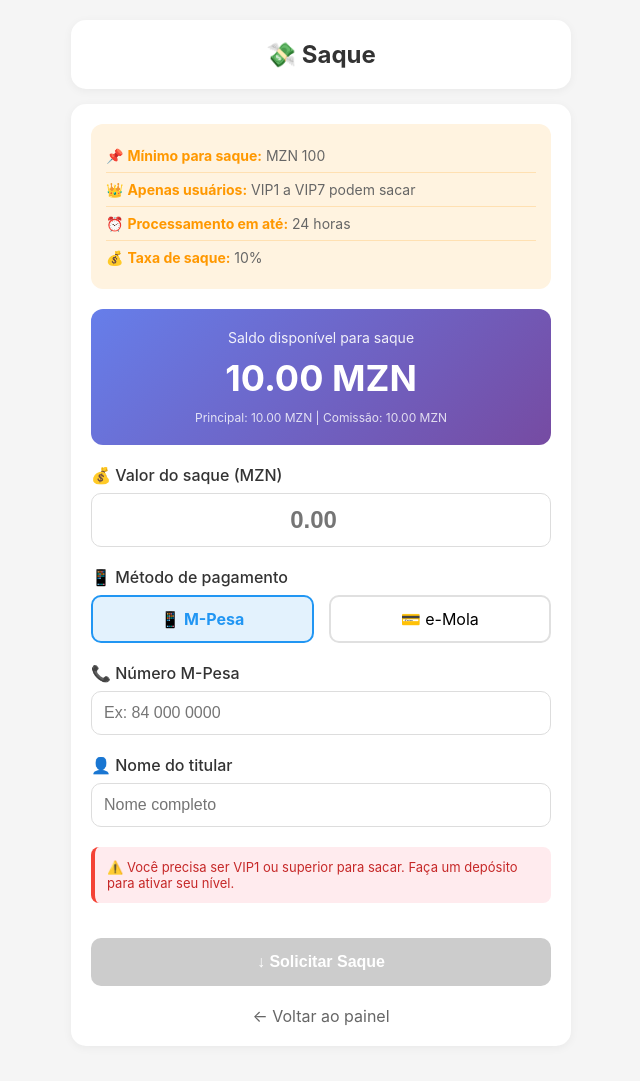
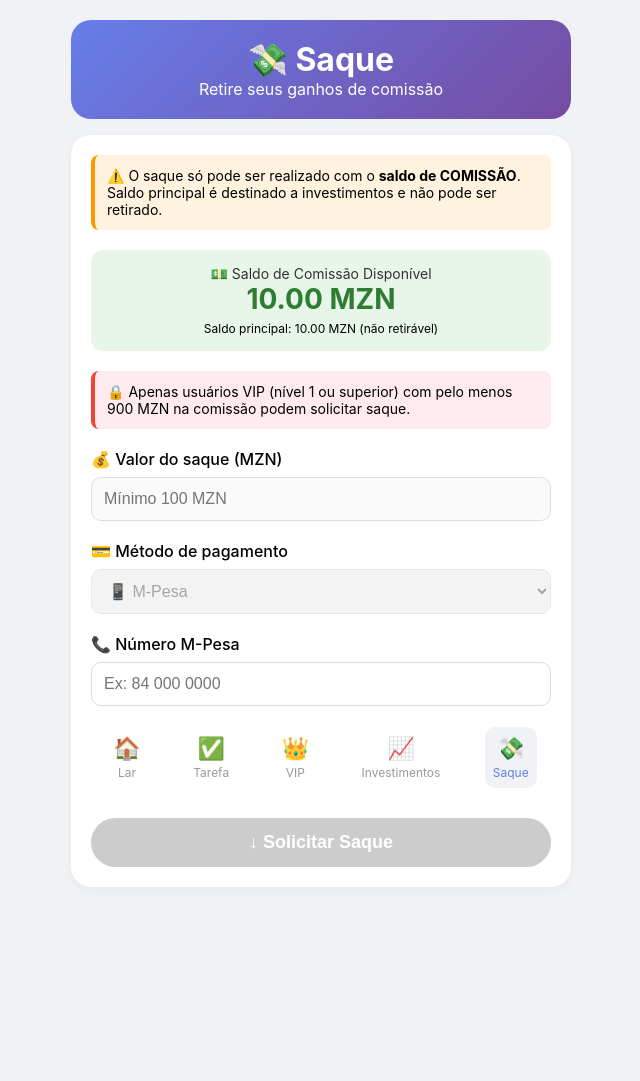
Before and after one commit to orlandobraz560-ship-it/mozads, a Flask app: template templates/saque.html in a window 1280 px wide. Shown: the whole page, without its empty margins (319-959 px from the left). After the commit the page ends 887 px from the top, so only its background shows below. Run offline with Flask 3, Linux system fonts and the light colour scheme; the template is opened without the code that fills it: most values are stand-ins (such as "Sample title", 1, 10 or a date in 2020).

Commit message:
Update saque.html

```diff
--- a/templates/saque.html
+++ b/templates/saque.html
@@ -2,170 +2,92 @@
 <html lang="pt">
 <head>
     <meta charset="UTF-8">
-    <meta name="viewport" content="width=device-width, initial-scale=1.0">
-    <title>Saque - Sistema de Tarefas</title>
+    <meta name="viewport" content="width=device-width, initial-scale=1.0, user-scalable=yes">
+    <title>Saque - MOZ ADS</title>
     <style>
-        * {
-            margin: 0;
-            padding: 0;
-            box-sizing: border-box;
-        }
+        * { margin: 0; padding: 0; box-sizing: border-box; }
         body {
             font-family: -apple-system, BlinkMacSystemFont, 'Segoe UI', Roboto, sans-serif;
-            background: #f5f5f5;
+            background: #f0f2f5;
             padding: 20px;
+            padding-bottom: 80px;
         }
-        .container {
-            max-width: 500px;
-            margin: 0 auto;
-        }
+        .container { max-width: 500px; margin: 0 auto; }
         .header {
-            background: white;
-            border-radius: 15px;
+            background: linear-gradient(135deg, #667eea 0%, #764ba2 100%);
+            color: white;
+            border-radius: 20px;
             padding: 20px;
-            margin-bottom: 15px;
+            margin-bottom: 16px;
             text-align: center;
-            box-shadow: 0 2px 10px rgba(0,0,0,0.05);
-        }
-        .header h1 {
-            font-size: 24px;
-            color: #333;
         }
         .card {
             background: white;
-            border-radius: 15px;
+            border-radius: 20px;
             padding: 20px;
-            margin-bottom: 15px;
+            margin-bottom: 16px;
             box-shadow: 0 2px 10px rgba(0,0,0,0.05);
         }
-        .regras {
+        .aviso {
             background: #fff3e0;
+            border-left: 4px solid #ff9800;
+            padding: 12px;
+            border-radius: 8px;
+            margin-bottom: 20px;
+            font-size: 14px;
+        }
+        .saldo-box {
+            background: #e8f5e9;
+            padding: 15px;
             border-radius: 12px;
-            padding: 15px;
-            margin-bottom: 20px;
-        }
-        .regra-item {
-            padding: 8px 0;
-            border-bottom: 1px solid #ffe0b2;
-            font-size: 14px;
-            color: #666;
-        }
-        .regra-item:last-child {
-            border-bottom: none;
-        }
-        .regra-item strong {
-            color: #ff9800;
-        }
-        .saldo-disponivel {
-            background: linear-gradient(135deg, #667eea 0%, #764ba2 100%);
-            color: white;
-            border-radius: 12px;
-            padding: 20px;
             text-align: center;
             margin-bottom: 20px;
         }
-        .saldo-label {
-            font-size: 14px;
-            opacity: 0.9;
-        }
-        .saldo-valor {
-            font-size: 36px;
-            font-weight: bold;
-            margin: 10px 0;
-        }
-        .form-group {
-            margin-bottom: 20px;
-        }
-        label {
-            display: block;
-            margin-bottom: 8px;
-            color: #333;
-            font-weight: 500;
-        }
-        input, select {
-            width: 100%;
-            padding: 12px;
-            border: 1px solid #ddd;
-            border-radius: 10px;
-            font-size: 16px;
-        }
-        input:focus, select:focus {
-            outline: none;
-            border-color: #2196f3;
-        }
-        .input-valor {
-            font-size: 24px;
-            font-weight: bold;
-            text-align: center;
-        }
-        .metodo-pagamento {
-            display: flex;
-            gap: 15px;
-            margin-bottom: 20px;
-        }
-        .metodo {
-            flex: 1;
-            text-align: center;
-            padding: 12px;
-            cursor: pointer;
-            border-radius: 10px;
-            transition: all 0.3s;
-            border: 2px solid #e0e0e0;
-            background: white;
-        }
-        .metodo.ativo {
-            background: #e3f2fd;
-            border-color: #2196f3;
-            color: #2196f3;
-            font-weight: bold;
-        }
+        .saldo-label { font-size: 14px; color: #333; }
+        .saldo-valor { font-size: 28px; font-weight: bold; color: #2e7d32; }
+        .form-group { margin-bottom: 20px; }
+        label { display: block; margin-bottom: 8px; font-weight: 500; }
+        input, select { width: 100%; padding: 12px; border: 1px solid #ddd; border-radius: 10px; font-size: 16px; }
         .btn-solicitar {
-            width: 100%;
-            padding: 15px;
             background: #4caf50;
             color: white;
             border: none;
-            border-radius: 10px;
-            font-size: 16px;
+            padding: 14px;
+            border-radius: 30px;
+            font-size: 18px;
             font-weight: bold;
+            width: 100%;
             cursor: pointer;
-            margin-top: 20px;
-        }
-        .btn-solicitar:hover {
-            background: #45a049;
         }
         .btn-solicitar:disabled {
             background: #ccc;
             cursor: not-allowed;
         }
-        .aviso {
-            background: #ffebee;
-            border-left: 4px solid #f44336;
-            padding: 12px;
-            border-radius: 8px;
-            margin: 15px 0;
-            font-size: 13px;
-            color: #c62828;
+        .info-taxa {
+            font-size: 12px;
+            color: #666;
+            margin-top: 5px;
+            text-align: right;
         }
-        .flash {
-            padding: 12px;
-            border-radius: 10px;
-            margin-bottom: 15px;
-            text-align: center;
-        }
+        .flash { padding: 12px; border-radius: 10px; margin-bottom: 15px; text-align: center; }
         .sucesso { background: #d4edda; color: #155724; }
         .erro { background: #f8d7da; color: #721c24; }
-        .info {
-            background: #e3f2fd;
-            color: #1565c0;
+        .bottom-menu {
+            position: fixed; bottom: 0; left: 0; right: 0;
+            background: white; display: flex; justify-content: space-around;
+            padding: 12px 16px; max-width: 500px; margin: 0 auto;
+            border-radius: 20px 20px 0 0;
         }
+        .bottom-item { text-align: center; text-decoration: none; color: #999; font-size: 12px; padding: 8px; }
+        .bottom-item.active { color: #667eea; background: #f0f2f5; border-radius: 10px; }
+        .bottom-icon { font-size: 22px; margin-bottom: 4px; }
     </style>
-    <script src="{{ url_for('static', filename='script.js') }}"></script>
 </head>
 <body>
 <div class="container">
     <div class="header">
         <h1>💸 Saque</h1>
+        <p>Retire seus ganhos de comissão</p>
     </div>
 
     {% with messages = get_flashed_messages(with_categories=true) %}
@@ -175,140 +97,114 @@
     {% endwith %}
 
     <div class="card">
-            <div class="regras">
-                <div class="regra-item">
-                    📌 <strong>Mínimo para saque:</strong> MZN 100
-                </div>
-                <div class="regra-item">
-                    👑 <strong>Apenas usuários:</strong> VIP1 a VIP7 podem sacar
-                </div>
-                <div class="regra-item">
-                    ⏰ <strong>Processamento em até:</strong> 24 horas
-                </div>
-                <div class="regra-item">
-                    💰 <strong>Taxa de saque:</strong> 10%
-                </div>
+        <div class="aviso">
+            ⚠️ O saque só pode ser realizado com o <strong>saldo de COMISSÃO</strong>. Saldo principal é destinado a investimentos e não pode ser retirado.
         </div>
 
-            <div class="saldo-disponivel">
-                <div class="saldo-label">Saldo disponível para saque</div>
-                <div class="saldo-valor">{{ "%.2f"|format(saldo_total) }} MZN</div>
-                <div style="font-size: 12px; opacity: 0.8;">
-                    Principal: {{ "%.2f"|format(saldo_principal) }} MZN |
-                    Comissão: {{ "%.2f"|format(saldo_comissao) }} MZN
+        <div class="saldo-box">
+            <div class="saldo-label">💵 Saldo de Comissão Disponível</div>
+            <div class="saldo-valor">{{ "%.2f"|format(saldo_comissao) }} MZN</div>
+            <div style="font-size: 12px; margin-top: 5px;">Saldo principal: {{ "%.2f"|format(saldo_principal) }} MZN (não retirável)</div>
         </div>
+
+        {% if not pode_sacar %}
+            <div class="aviso" style="background:#ffebee; border-left-color:#f44336;">
+                🔒 Apenas usuários VIP (nível 1 ou superior) com pelo menos 900 MZN na comissão podem solicitar saque.
             </div>
+        {% endif %}
 
         <form method="POST" id="formSaque">
             <div class="form-group">
                 <label>💰 Valor do saque (MZN)</label>
-                    <input type="number" name="valor" id="valorSaque" class="input-valor"
-                           step="10" min="100" max="{{ saldo_total }}"
-                           placeholder="0.00" required>
-                    <div id="taxaInfo" style="font-size: 12px; color: #666; margin-top: 5px;"></div>
-                </div>
-
-                <label>📱 Método de pagamento</label>
-                <div class="metodo-pagamento">
-                    <div class="metodo ativo" data-metodo="mpesa" onclick="selecionarMetodo('mpesa')">
-                        📱 M-Pesa
-                    </div>
-                    <div class="metodo" data-metodo="emola" onclick="selecionarMetodo('emola')">
-                        💳 e-Mola
-                    </div>
-
+                <input type="number" name="valor" id="valorSaque" step="10" min="100" max="{{ saldo_comissao }}"
+                       placeholder="Mínimo 100 MZN" required {% if not pode_sacar %}disabled{% endif %}>
+                <div id="taxaInfo" class="info-taxa"></div>
             </div>
 
             <div class="form-group">
-                    <label id="labelNumero">📞 Número M-Pesa</label>
-                    <input type="text" name="numero_conta" id="numeroConta"
-                           placeholder="Ex: 84 000 0000" required>
+                <label>💳 Método de pagamento</label>
+                <select name="metodo" id="metodo" required {% if not pode_sacar %}disabled{% endif %}>
+                    <option value="mpesa">📱 M-Pesa</option>
+                    <option value="emola">💳 e-Mola</option>
+                    <option value="paypal">🌐 PayPal</option>
+                </select>
             </div>
 
-                <div class="form-group" id="emailPaypalGroup" style="display: none;">
+            <div class="form-group" id="numeroContaGroup">
+                <label id="labelNumero">📞 Número M-Pesa/e-Mola</label>
+                <input type="text" name="numero_conta" id="numero_conta" placeholder="Ex: 84 000 0000" required>
+            </div>
+
+            <div class="form-group" id="paypalGroup" style="display: none;">
                 <label>📧 Email PayPal</label>
-                    <input type="email" name="email_paypal" id="emailPaypal"
-                           placeholder="seu@email.com">
+                <input type="email" name="email_paypal" id="email_paypal" placeholder="seu@email.com">
             </div>
 
             <div class="form-group">
                 <label>👤 Nome do titular</label>
-                    <input type="text" name="nome_titular" placeholder="Nome completo" required>
+                <input type="text" name="nome_titular" placeholder="Nome completo" required {% if not pode_sacar %}disabled{% endif %}>
             </div>
 
-                {% if not pode_sacar %}
-                <div class="aviso">
-                    ⚠️ Você precisa ser VIP1 ou superior para sacar.
-                    Faça um depósito para ativar seu nível.
+            <button type="submit" class="btn-solicitar" {% if not pode_sacar %}disabled{% endif %}>↓ Solicitar Saque</button>
+        </form>
     </div>
-                {% endif %}
 
-                <button type="submit" class="btn-solicitar" {% if not pode_sacar or saldo_total < 100 %}disabled{% endif %}>
-                    ↓ Solicitar Saque
-                </button>
-            </form>
-
-            <a href="/painel" style="display: block; text-align: center; margin-top: 20px; color: #666; text-decoration: none;">← Voltar ao painel</a>
+    <div class="bottom-menu">
+        <a href="/painel" class="bottom-item"><div class="bottom-icon">🏠</div><div>Lar</div></a>
+        <a href="/tarefas" class="bottom-item"><div class="bottom-icon">✅</div><div>Tarefa</div></a>
+        <a href="/vip" class="bottom-item"><div class="bottom-icon">👑</div><div>VIP</div></a>
+        <a href="/depositar" class="bottom-item"><div class="bottom-icon">📈</div><div>Investimentos</div></a>
+        <a href="/saque" class="bottom-item active"><div class="bottom-icon">💸</div><div>Saque</div></a>
     </div>
 </div>
 
 <script>
-        const saldoTotal = { saldo_total };
-
-        function selecionarMetodo(metodo) {
-            // Atualizar visual
-            document.querySelectorAll('.metodo').forEach(item => {
-                item.classList.remove('ativo');
-            });
-            event.currentTarget.classList.add('ativo');
-
-            // Atualizar campos baseado no método
-            const labelNumero = document.getElementById('labelNumero');
-            const numeroConta = document.getElementById('numeroConta');
-            const emailGroup = document.getElementById('emailPaypalGroup');
-            const emailInput = document.getElementById('emailPaypal');
-
-            if (metodo === 'mpesa') {
-                labelNumero.innerHTML = '📞 Número M-Pesa';
-                numeroConta.placeholder = 'Ex: 84 000 0000';
-                numeroConta.required = true;
-                emailGroup.style.display = 'none';
-                emailInput.required = false;
-            } else if (metodo === 'emola') {
-                labelNumero.innerHTML = '📞 Número e-Mola';
-                numeroConta.placeholder = 'Ex: 84 000 0000';
-                numeroConta.required = true;
-                emailGroup.style.display = 'none';
-                emailInput.required = false;
-            } else if (metodo === 'paypal') {
-                labelNumero.innerHTML = '📧 Email PayPal';
-                numeroConta.placeholder = 'seu@email.com';
-                numeroConta.required = true;
-                emailGroup.style.display = 'block';
-                emailInput.required = true;
-            }
-        }
-
-        // Calcular taxa e valor líquido
+    const maxSaque = {{ saldo_comissao }};
+    const metodoSelect = document.getElementById('metodo');
+    const numeroContaGroup = document.getElementById('numeroContaGroup');
+    const paypalGroup = document.getElementById('paypalGroup');
+    const numeroContaInput = document.getElementById('numero_conta');
+    const emailPaypalInput = document.getElementById('email_paypal');
     const valorInput = document.getElementById('valorSaque');
     const taxaInfo = document.getElementById('taxaInfo');
+    const labelNumero = document.getElementById('labelNumero');
 
-        valorInput.addEventListener('input', function() {
-            let valor = parseFloat(this.value);
+    function atualizarTaxa() {
+        let valor = parseFloat(valorInput.value);
         if (isNaN(valor)) valor = 0;
-
-            const taxa = Math.max(valor * 0.10, 10);
-            const liquido = valor - taxa;
-
+        let taxa = Math.max(valor * 0.10, 10);
+        let liquido = valor - taxa;
         if (valor > 0) {
-                taxaInfo.innerHTML = `💸 Taxa (15%): ${taxa.toFixed(2)} MZN | Valor líquido: ${liquido.toFixed(2)} MZN`;
-                if (valor > saldoTotal) {
-                    taxaInfo.innerHTML += `<br><span style="color: #f44336;">⚠️ Saldo insuficiente! Máximo: ${saldoTotal.toFixed(2)} MZN</span>`;
+            taxaInfo.innerHTML = `💸 Taxa (10%): ${taxa.toFixed(2)} MZN | Valor líquido: ${liquido.toFixed(2)} MZN`;
+            if (valor > maxSaque) {
+                taxaInfo.innerHTML += `<br><span style="color:#f44336;">⚠️ Saldo de comissão insuficiente! Máximo: ${maxSaque.toFixed(2)} MZN</span>`;
             }
         } else {
             taxaInfo.innerHTML = '';
         }
-        });
+    }
+
+    function toggleMetodo() {
+        let metodo = metodoSelect.value;
+        if (metodo === 'paypal') {
+            numeroContaGroup.style.display = 'none';
+            paypalGroup.style.display = 'block';
+            numeroContaInput.required = false;
+            emailPaypalInput.required = true;
+        } else {
+            numeroContaGroup.style.display = 'block';
+            paypalGroup.style.display = 'none';
+            numeroContaInput.required = true;
+            emailPaypalInput.required = false;
+            if (metodo === 'mpesa') labelNumero.innerHTML = '📞 Número M-Pesa';
+            else labelNumero.innerHTML = '📞 Número e-Mola';
+        }
+    }
+
+    metodoSelect.addEventListener('change', toggleMetodo);
+    valorInput.addEventListener('input', atualizarTaxa);
+    toggleMetodo();
+    atualizarTaxa();
 </script>
 </body>
 </html>
```
Lines whose indentation alone changed are shown as unchanged.
